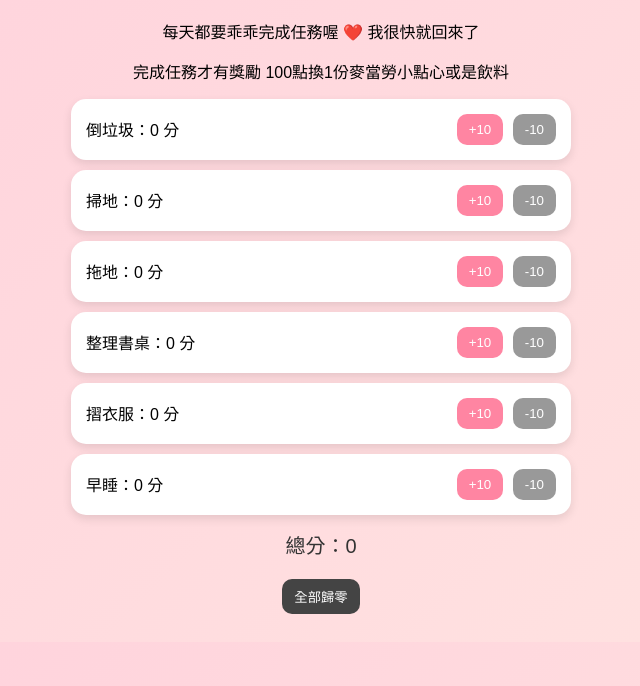
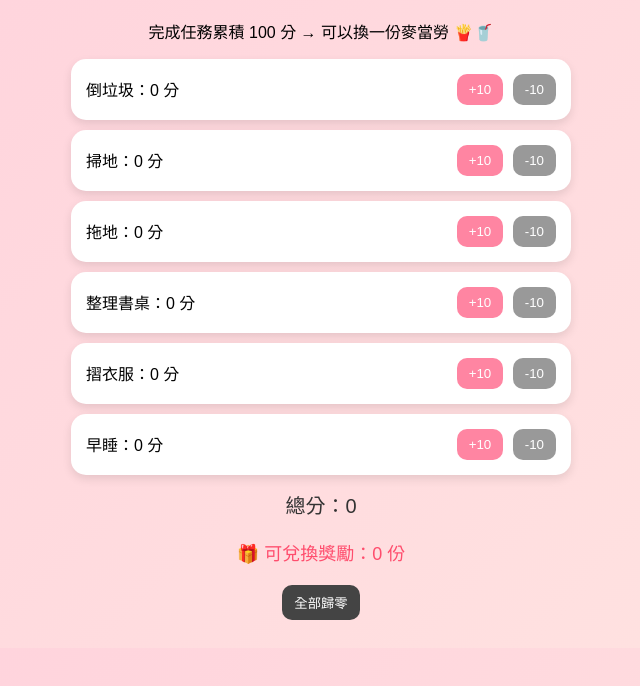
Before and after one commit to WwichiehYu/WwichiehYu.github.io, a plain HTML site: page index.html in a window 1280 px wide. Shown: the part 98-784 px from the top of the page, without its empty margins (319-959 px from the left). Drawn offline with Linux system fonts and the light colour scheme.

Commit message:
Update index.html

```diff
--- a/index.html
+++ b/index.html
@@ -3,7 +3,7 @@
 <head>
 <meta charset="UTF-8">
 <meta name="viewport" content="width=device-width, initial-scale=1.0">
-<title>專屬任務小遊戲 ❤️</title>
+<title>專屬任務獎勵系統 ❤️</title>
 
 <style>
 body {
@@ -65,6 +65,12 @@ button {
     margin-top: 15px;
     color: #333;
 }
+
+.reward {
+    margin-top: 20px;
+    font-size: 18px;
+    color: #ff4d6d;
+}
 </style>
 
 </head>
@@ -72,11 +78,12 @@ button {
 <body>
 
 <h1>💖 寶寶任務挑戰 💖</h1>
-<p>每天都要乖乖完成任務喔 ❤️ 我很快就回來了</p>
-<p>完成任務才有獎勵 100點換1份麥當勞小點心或是飲料</p>
+<p>完成任務累積 100 分 → 可以換一份麥當勞 🍟🥤</p>
+
 <div class="container" id="taskList"></div>
 
 <div class="total">總分：<span id="totalScore">0</span></div>
+<div class="reward">🎁 可兌換獎勵：<span id="rewardCount">0</span> 份</div>
 
 <button class="reset-btn" onclick="resetAll()">全部歸零</button>
 
@@ -91,14 +98,14 @@ const defaultTasks = [
     "早睡"
 ];
 
-let tasks = JSON.parse(localStorage.getItem("tasks_v2"));
+let tasks = JSON.parse(localStorage.getItem("tasks_reward"));
 
 if (!tasks) {
     tasks = defaultTasks.map(name => ({ name, score: 0 }));
 }
 
 function saveData() {
-    localStorage.setItem("tasks_v2", JSON.stringify(tasks));
+    localStorage.setItem("tasks_reward", JSON.stringify(tasks));
 }
 
 function render() {
@@ -125,6 +132,10 @@ function render() {
     });
 
     document.getElementById("totalScore").innerText = total;
+
+    // 🎁 計算獎勵（每100分1份）
+    const rewards = Math.floor(total / 100);
+    document.getElementById("rewardCount").innerText = rewards;
 }
 
 function addScore(index) {
@@ -140,12 +151,14 @@ function minusScore(index) {
 }
 
 function resetAll() {
+    if (confirm("確定要全部歸零嗎？🥺")) {
         tasks = tasks.map(task => ({
             ...task,
             score: 0
         }));
         saveData();
         render();
+    }
 }
 
 render();
```
Lines whose indentation alone changed are shown as unchanged.
